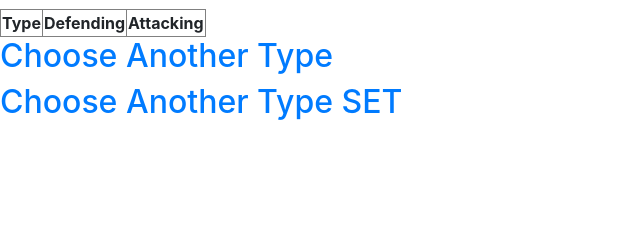
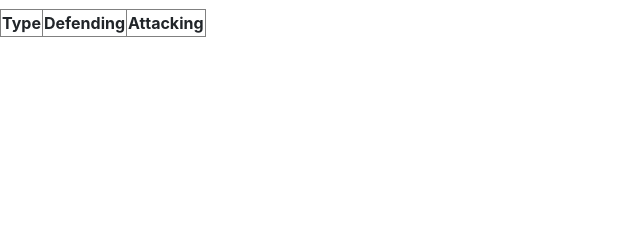
Before and after one commit to selahlynch/poke_hack, a Flask app: template templates/poke_type_deets.html in a window 1280 px wide. Shown: the part 168-408 px from the top of the page, without its empty margins (0-640 px from the left). Run offline with Flask 2, Linux system fonts and the light colour scheme; the template is opened without the code that fills it, so the values that code supplies are empty; some libraries are stand-ins or nearby versions.

Commit message:
remove more obsolete links

```diff
--- a/templates/poke_type_deets.html
+++ b/templates/poke_type_deets.html
@@ -40,7 +40,4 @@
       {% endfor %}
     </table>
 
-    <h2><a href='/choose_poke_type'>Choose Another Type </a></h2>
-        <h2><a href='/choose_poke_types'>Choose Another Type SET </a></h2>
-
 {% endblock %}
```
